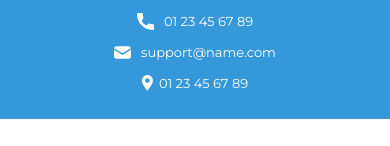
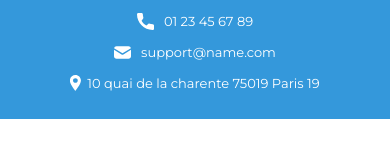
Before and after one commit to AureliaDecombe/P5_kanap, a plain HTML site: page front/html/cart.html in a window 390 px wide. Shown: the top 146 px of the page. Drawn offline with Linux system fonts and the light colour scheme; a script that the page names is missing.

Commit message:
correction de l'adresse sur html (ultérieurement un n° de télephone)

```diff
--- a/front/html/cart.html
+++ b/front/html/cart.html
@@ -22,7 +22,7 @@
           <ul>
             <li><img src="../images/icons/phone.svg" alt="logo de téléphone" class="informations__phone">01 23 45 67 89</li>
             <li><img src="../images/icons/mail.svg" alt="logo d'une enveloppe" class="informations__mail">support@name.com</li>
-            <li><img src="../images/icons/adress.svg" alt="logo d'un point de géolocalisation" class="informations__address">01 23 45 67 89</li>
+            <li><img src="../images/icons/adress.svg" alt="logo d'un point de géolocalisation" class="informations__address">10 quai de la charente 75019 Paris 19</li>
           </ul>
         </div>
       </div>
```
Also changed, not shown: front/html/confirmation.html (+1 -1 lines), front/html/index.html (+1 -1 lines), front/html/product.html (+1 -1 lines).
